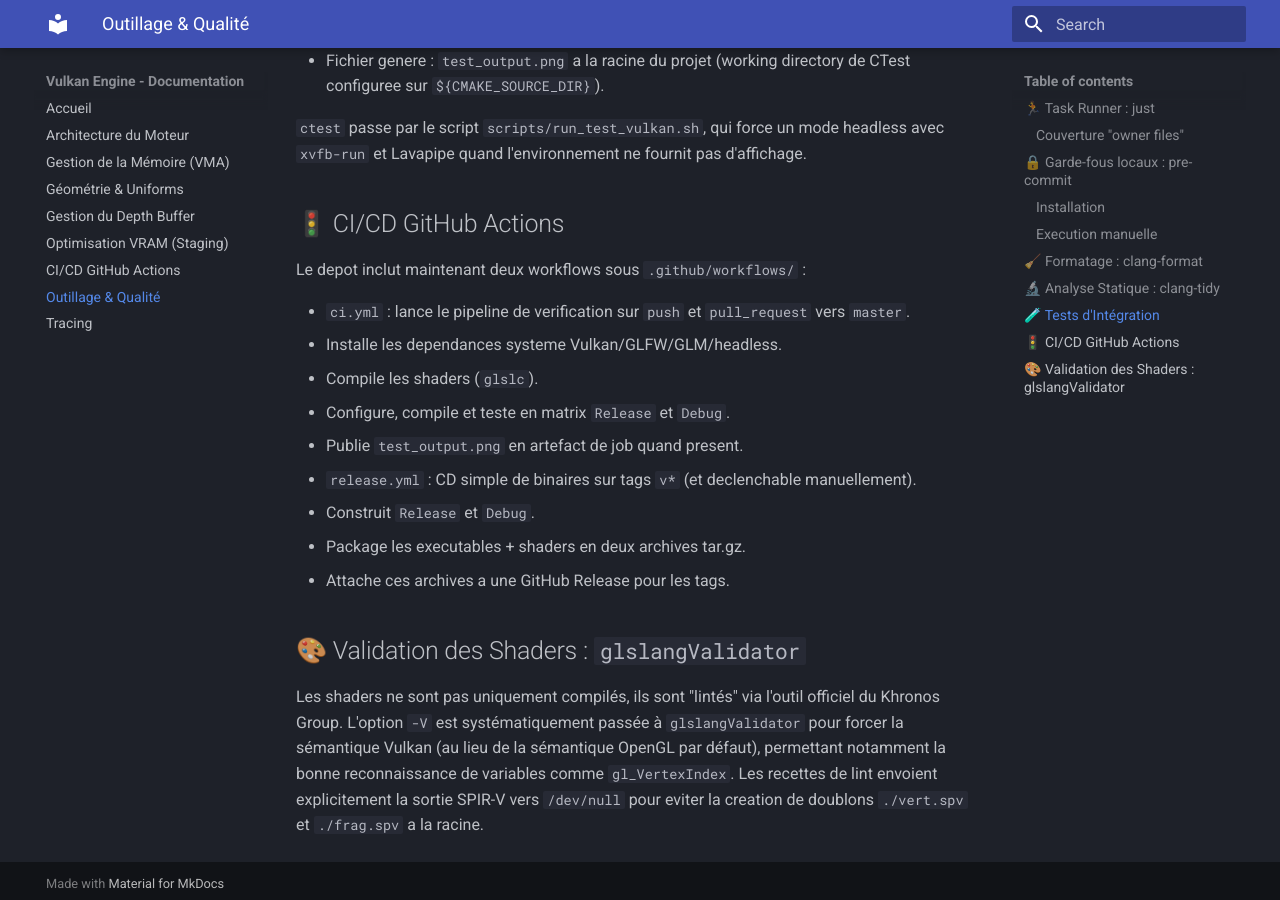
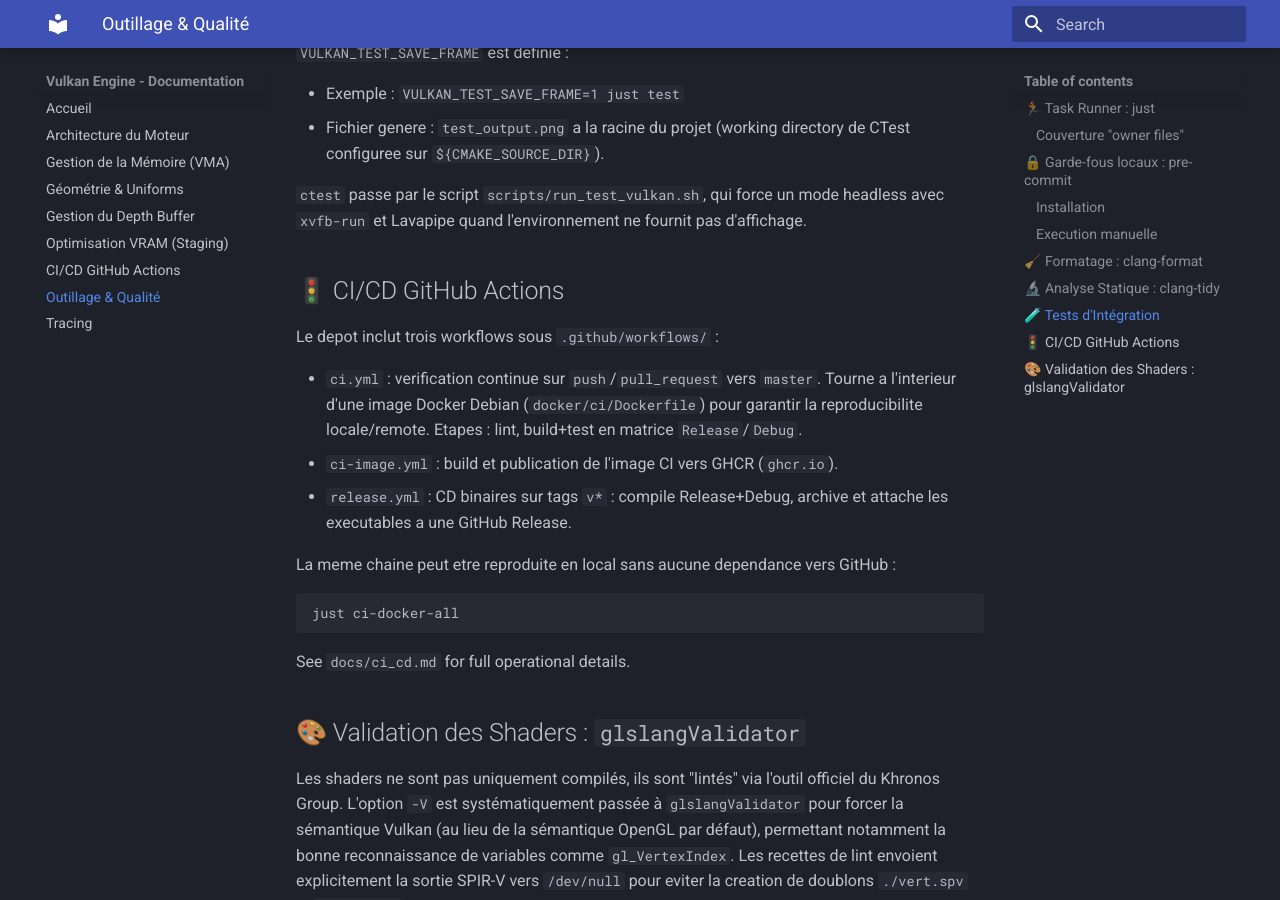
Before and after one commit to yoyonel/suckless-vulkan, an MkDocs documentation site: the page built from docs/tooling.md, in a window 1280 px wide and 900 px high, scrolled down 2702 px. Built offline with MkDocs 1.6.1 and Material for MkDocs 9.7.7, drawn with Linux system fonts in a browser that asks for light colours; some of the changed text lies outside the part shown.

Commit message:
docs: document non-root containers, hadolint/actionlint, updated CI/CD

````diff
--- a/docs/tooling.md
+++ b/docs/tooling.md
@@ -24,6 +24,8 @@
 - YAML (`yamlfmt`, `yamllint`)
 - Markdown (`mdformat`, `pymarkdown`)
 - `justfile` (`just --fmt`, `just --fmt --check`)
+- Dockerfile (`hadolint`, config `.hadolint.yaml`)
+- GitHub Actions workflows (`actionlint`)
 
 ## 🔒 Garde-fous locaux : `pre-commit`
 
@@ -88,17 +90,22 @@
 
 ## 🚦 CI/CD GitHub Actions
 
-Le depot inclut maintenant deux workflows sous `.github/workflows/` :
+Le depot inclut trois workflows sous `.github/workflows/` :
 
-- `ci.yml` : lance le pipeline de verification sur `push` et `pull_request` vers `master`.
-  - Installe les dependances systeme Vulkan/GLFW/GLM/headless.
-  - Compile les shaders (`glslc`).
-  - Configure, compile et teste en matrix `Release` et `Debug`.
-  - Publie `test_output.png` en artefact de job quand present.
-- `release.yml` : CD simple de binaires sur tags `v*` (et declenchable manuellement).
-  - Construit `Release` et `Debug`.
-  - Package les executables + shaders en deux archives tar.gz.
-  - Attache ces archives a une GitHub Release pour les tags.
+- `ci.yml` : verification continue sur `push`/`pull_request` vers `master`. Tourne a
+  l'interieur d'une image Docker Debian (`docker/ci/Dockerfile`) pour garantir la
+  reproducibilite locale/remote. Etapes : lint, build+test en matrice `Release`/`Debug`.
+- `ci-image.yml` : build et publication de l'image CI vers GHCR (`ghcr.io`).
+- `release.yml` : CD binaires sur tags `v*` : compile Release+Debug, archive et attache
+  les executables a une GitHub Release.
+
+La meme chaine peut etre reproduite en local sans aucune dependance vers GitHub :
+
+```bash
+just ci-docker-all
+```
+
+See `docs/ci_cd.md` for full operational details.
 
 ## 🎨 Validation des Shaders : `glslangValidator`
 
````
Also changed, not shown: docs/ci_cd.md (+22 -0 lines).
